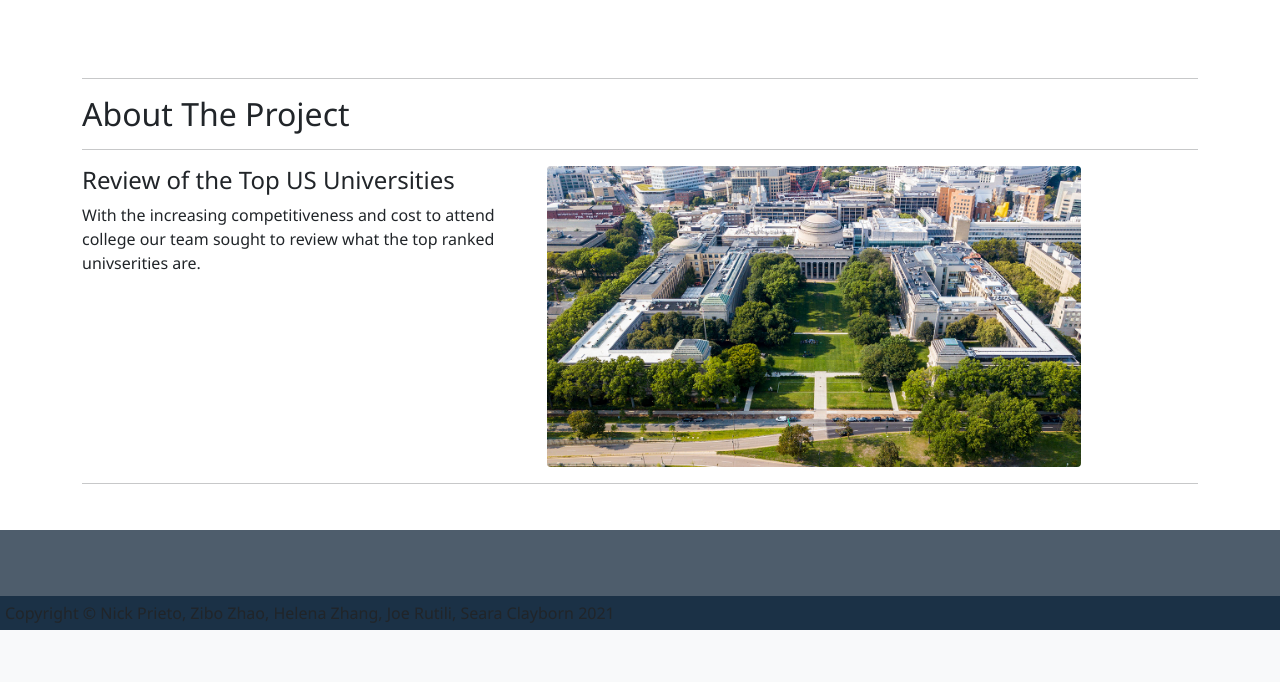
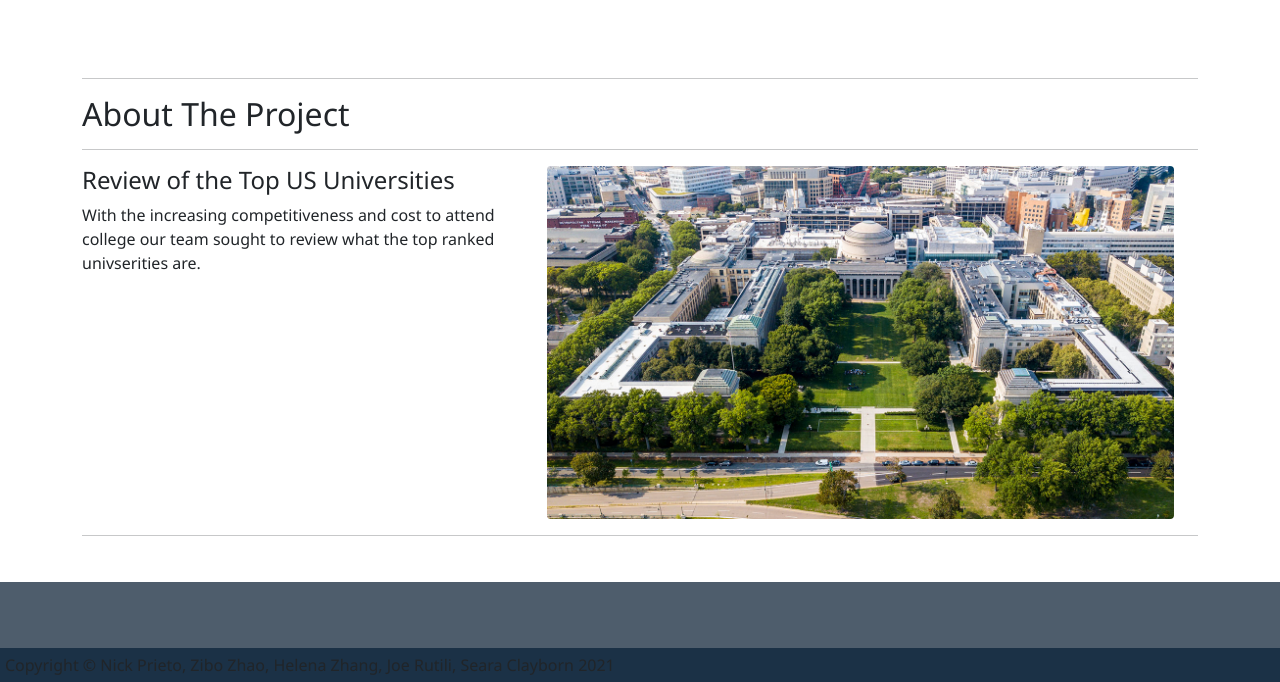
Before and after one commit to ZiboZhao0804/University-Ranking, a Flask app: page /aboutus in a window 1280 px wide. Shown: the part 428-1110 px from the top of the page. Before the commit the page ends 1058 px from the top, so only its background shows below. Run offline with Flask 2, Linux system fonts and the light colour scheme; data that the repository does not hold is empty.

Commit message:
image update

```diff
--- a/templates/aboutus.html
+++ b/templates/aboutus.html
@@ -88,7 +88,7 @@
                 <p>With the increasing competitiveness and cost to attend college our team sought to review what the top ranked univserities are.
                     </p>
             </div>
-            <div class="col-12 col-lg-6">
+            <div class="col-12 col-lg-7">
                 <img src="{{url_for('static', filename ='images/mit.jpg')}}" alt="University" class=" rounded img-fluid">
             </div>
         </div>
```
